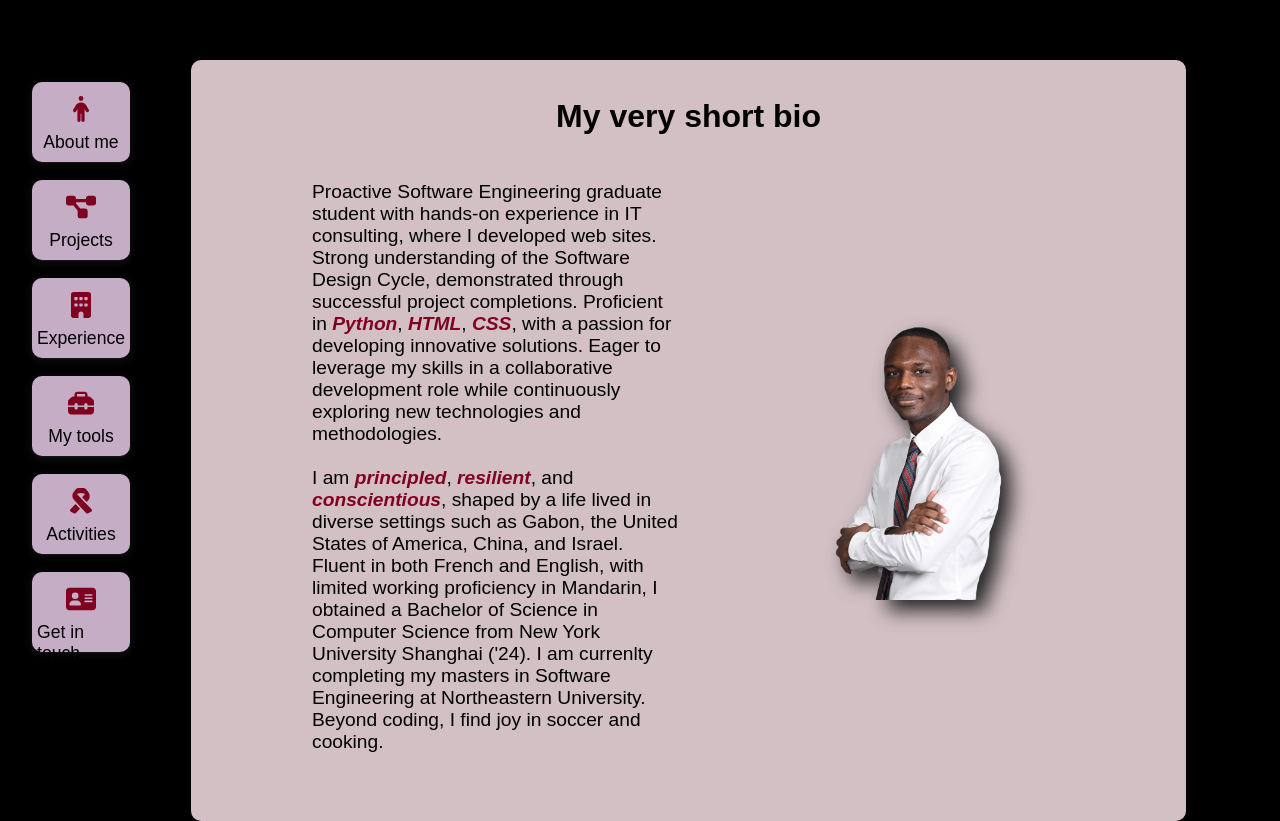
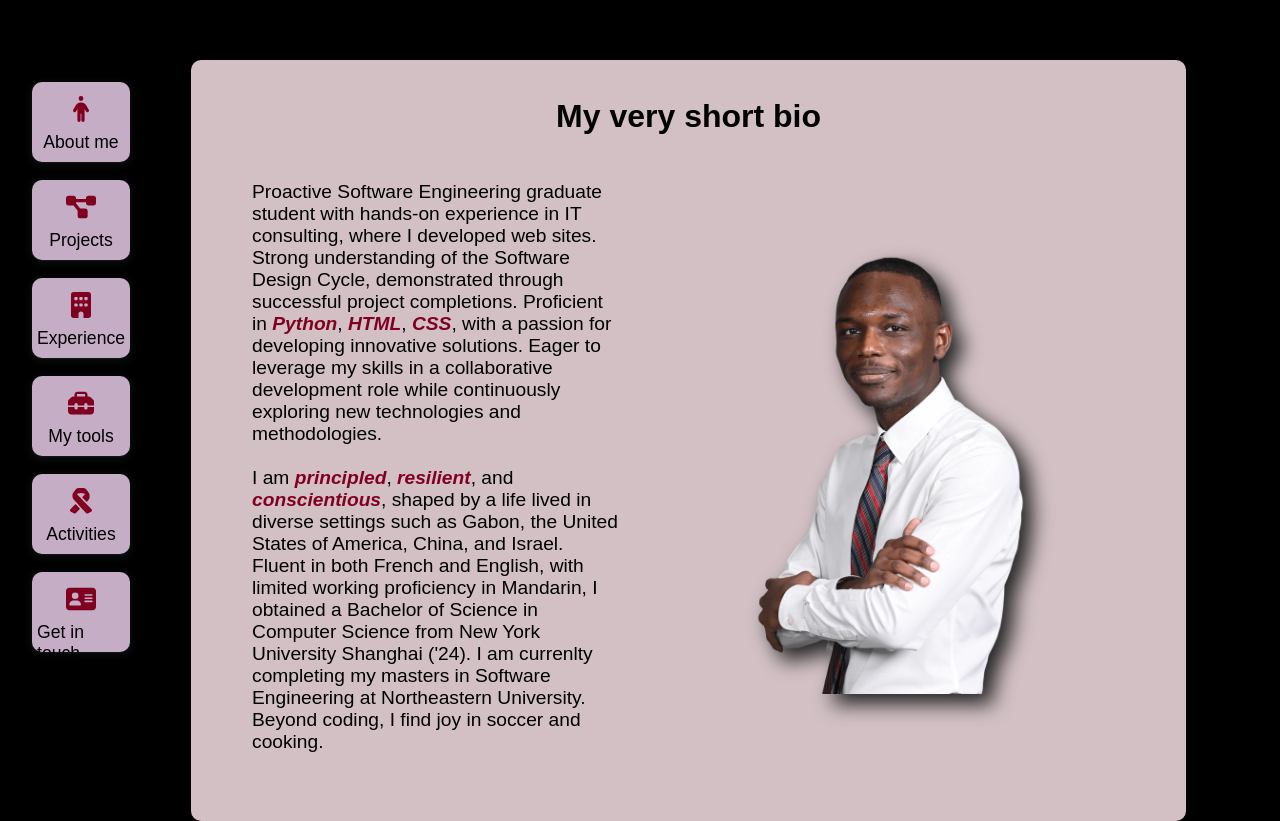
Before and after one commit to danysigha/danysigha.github.io, a plain HTML site: page index.html in a window 1280 px wide. Shown: the part 1151-1972 px from the top of the page. Drawn offline with Linux system fonts and the light colour scheme; a web font is replaced by a local one.

Commit message:
modified headshot size

```diff
--- a/styles/style.css
+++ b/styles/style.css
@@ -139,7 +139,7 @@ em{
 
 .short_bio img{
     padding-bottom: 3em;
-    width: 300px;
+    width: 30em;
     filter: drop-shadow(10px 10px 10px #222);
     /* box-shadow: 6px 6px 25px rgba(0, 0, 0, 1); */
 }
```
